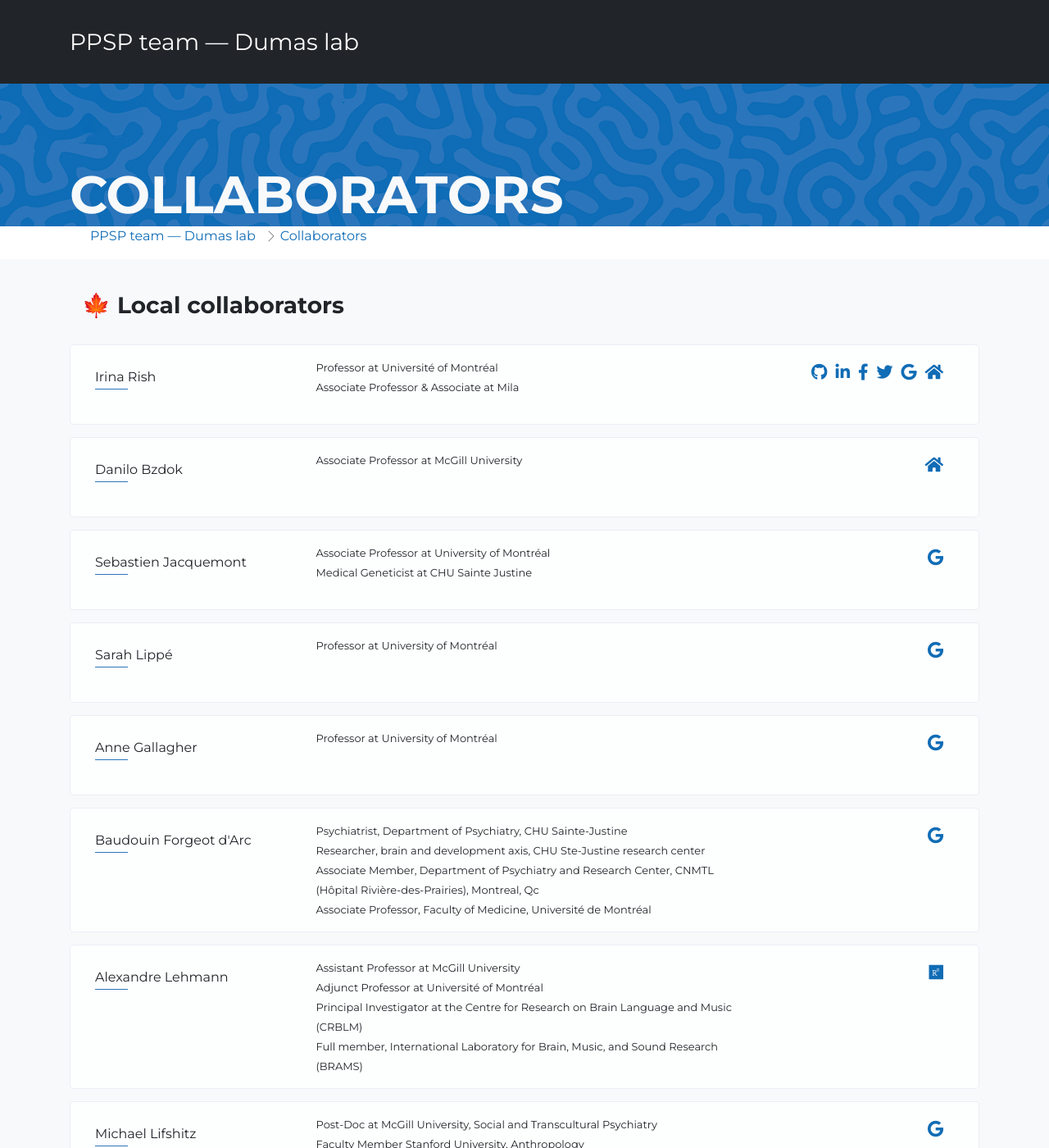
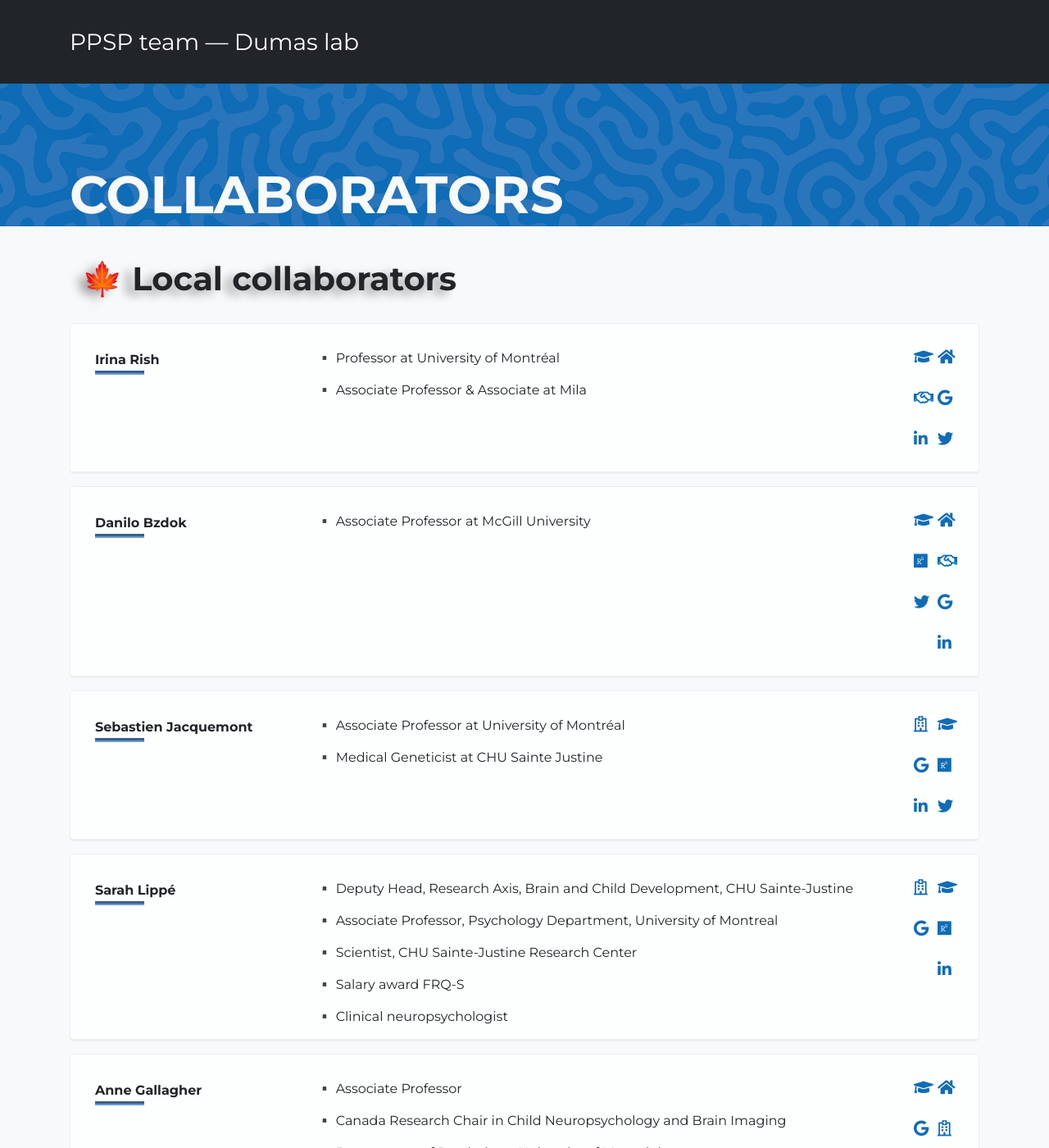
Before and after one commit to raviriley/agency-jekyll-theme, a Jekyll site: the page built from collaborators.md, in a window 1280 px wide and 1400 px high. Shown: the whole window at 82% size. Built offline with Jekyll 4.4.1, drawn with Linux system fonts in a browser that asks for light colours; some web fonts are replaced; comment, search, counter and statistics services are not loaded; some of the changed text lies outside the part shown.

Commit message:
Update collaborators social links

```diff
--- a/_data/collaborators.yml
+++ b/_data/collaborators.yml
@@ -3,21 +3,25 @@
 - people:
   - name: Irina Rish
     position:
-      - Professor at Université of Montréal
+      - Professor at University of Montréal
       - Associate Professor & Associate at Mila
     social:
-      - url: https://www.personal-website.com
+      - url: https://sites.google.com/site/irinarish/
         icon: fas fa-home
-      - url: https://scholar.google.com/citations?user=Avse5gIAAAAJ&hl=en # https://scholar.com/
+      - url : https://recherche.umontreal.ca/english/our-researchers/professors-directory/researcher/is/in31339/
+        icon: fas fa-graduation-cap
+      # - url :
+      #   icon: far fa-hospital
+      - url: https://scholar.google.com/citations?user=Avse5gIAAAAJ&hl=en
         icon: fab fa-google
-      - url: https://twitter.com
+      - url: https://mila.quebec/en/person/irina-rish/
+        icon: far fa-handshake
+      - url: https://twitter.com/irinarish?lang=en
         icon: fab fa-twitter
-      - url: https://facebook.com
-        icon: fab fa-facebook-f
-      - url: https://linkedin.com
+      - url: https://ca.linkedin.com/in/irina-rish-8b2162
         icon: fab fa-linkedin-in
-      - url: https://github.com/
-        icon: fab fa-github
+      # - url: https://github.com/
+      #   icon: fab fa-github
 
   - name:  Danilo Bzdok
     position:
@@ -25,14 +29,20 @@
     social:
       - url: https://danilobzdok.de/
         icon: fas fa-home
-      # - url: https://www.researchgate.net/
-      #   icon: fab fa-researchgate
-      # - url : https://scholar.com/
-      #   icon: fab fa-google
-      # - url: https://twitter.com
-      #   icon: fab fa-twitter
-      # - url: https://linkedin.com
-      #   icon: fab fa-linkedin-in
+      - url : https://www.mcgill.ca/bbme/danilo-bzdok
+        icon: fas fa-graduation-cap
+    #   - url : https://hospital-link.com/
+    #     icon: far fa-hospital
+      - url: https://mila.quebec/en/person/danilo-bzdok/
+        icon: far fa-handshake # Mila
+      - url: https://www.researchgate.net/profile/Danilo-Bzdok
+        icon: fab fa-researchgate
+      - url : https://scholar.google.com/citations?user=yMLTxlUAAAAJ&hl=en
+        icon: fab fa-google
+      - url: https://twitter.com/danilobzdok?lang=en
+        icon: fab fa-twitter
+      - url: https://ca.linkedin.com/in/danilo-bzdok-63b64956
+        icon: fab fa-linkedin-in
       # - url: https://github.com/
       #   icon: fab fa-github
 
@@ -43,45 +53,63 @@
     social :
         # - url: https://www.personal-website.com
         #   icon: fas fa-home
-        # - url: https://www.researchgate.net/
-        #   icon: fab fa-researchgate
+        - url : https://recherche.umontreal.ca/nos-chercheurs/repertoire-des-professeurs/chercheur/is/in19646/
+          icon: fas fa-graduation-cap
+        - url : https://recherche.chusj.org/en/Axes-de-recherche/Bio?id=97a89db2-d642-4ad8-a857-058b0a6d088d
+          icon: far fa-hospital
+        - url: https://www.researchgate.net/profile/Sebastien-Jacquemont
+          icon: fab fa-researchgate
         - url : https://scholar.google.com/citations?user=l_TQ6fAAAAAJ
           icon: fab fa-google
-        # - url: https://twitter.com
-        #   icon: fab fa-twitter
-        # - url: https://linkedin.com
-        #   icon: fab fa-linkedin-in
+        - url: https://twitter.com/jacquemontseb?lang=en
+          icon: fab fa-twitter
+        - url: https://www.linkedin.com/in/sebastien-jacquemont-05757033/
+          icon: fab fa-linkedin-in
         # - url: https://github.com/
         #   icon: fab fa-github
 
   - name: Sarah Lippé
     position :
-        - Professor at University of Montréal
+      - Deputy Head, Research Axis, Brain and Child Development, CHU Sainte-Justine
+      - Associate Professor, Psychology Department, University of Montreal
+      - Scientist, CHU Sainte-Justine Research Center
+      - Salary award FRQ-S
+      - Clinical neuropsychologist
     social :
         # - url: https://www.personal-website.com
         #   icon: fas fa-home
-        # - url: https://www.researchgate.net/
-        #   icon: fab fa-researchgate
+        - url : https://recherche.umontreal.ca/nos-chercheurs/repertoire-des-professeurs/chercheur/is/in15005/
+          icon: fas fa-graduation-cap
+        - url : https://recherche.chusj.org/en/Axes-de-recherche/Bio?id=f8b3f542-fb84-453d-9d19-52f80859568a
+          icon: far fa-hospital
+        - url: https://www.researchgate.net/scientific-contributions/Sarah-Lippe-10930163
+          icon: fab fa-researchgate
         - url : https://scholar.google.com/citations?user=QL9V5DAAAAAJ&hl=en
           icon: fab fa-google
         # - url: https://twitter.com
         #   icon: fab fa-twitter
-        # - url: https://linkedin.com
-        #   icon: fab fa-linkedin-in
+        - url: https://www.linkedin.com/in/sarah-lipp%C3%A9-ph-d-637b1029/
+          icon: fab fa-linkedin-in
         # - url: https://github.com/
         #   icon: fab fa-github
 
 
   - name: Anne Gallagher
     position :
-        - Professor at University of Montréal
+        - Associate Professor
+        - Canada Research Chair in Child Neuropsychology and Brain Imaging
+        - Department of Psychology, University of Montréal
     social :
-        # - url: https://www.personal-website.com
-        #   icon: fas fa-home
+        - url: https://lionlab.umontreal.ca/home/
+          icon: fas fa-home
+        - url : https://recherche.umontreal.ca/english/our-researchers/professors-directory/researcher/is/in15783/
+          icon: fas fa-graduation-cap
+        - url : https://recherche.chusj.org/en/Axes-de-recherche/Bio?id=2f93cc94-1e8c-4b64-9771-2efa21f354f5
+          icon: far fa-hospital
         - url : https://scholar.google.ca/citations?user=zAyeJmoAAAAJ&hl=en
           icon: fab fa-google
-        # - url: https://www.researchgate.net/
-        #   icon: fab fa-researchgate
+        - url: https://www.researchgate.net/profile/Anne-Gallagher-4
+          icon: fab fa-researchgate
         # - url: https://twitter.com
         #   icon: fab fa-twitter
         # - url: https://facebook.com
@@ -96,21 +124,25 @@
     position :
         - Psychiatrist, Department of Psychiatry, CHU Sainte-Justine
         - Researcher, brain and development axis, CHU Ste-Justine research center
-        - Associate Member, Department of Psychiatry and Research Center, CNMTL (Hôpital Rivière-des-Prairies), Montreal, Qc
-        - Associate Professor, Faculty of Medicine, Université de Montréal
+        - Associate Member, Department of Psychiatry and Research Center, CNMTL (Hôpital Rivière-des-Prairies)
+        - Associate Professor, Faculty of Medicine, University of Montréal
     social :
         # - url: https://www.personal-website.com
         #   icon: fas fa-home
+        - url : https://recherche.umontreal.ca/nos-chercheurs/repertoire-des-professeurs/chercheur/is/in16722/
+          icon: fas fa-graduation-cap
+        - url : https://recherche.chusj.org/fr/Axes-de-recherche/Bio?id=3eb7a212-f013-469d-965a-fd2fb96b27e6
+          icon: far fa-hospital
         - url : https://scholar.google.com/citations?user=nPxD7n4AAAAJ&hl=en
           icon: fab fa-google
-        # - url: https://www.researchgate.net/
-        #   icon: fab fa-researchgate
+        - url: https://www.researchgate.net/profile/Baudouin-Forgeot-Darc
+          icon: fab fa-researchgate
         # - url: https://twitter.com
         #   icon: fab fa-twitter
         # - url: https://facebook.com
         #   icon: fab fa-facebook-f
-        # - url: https://linkedin.com
-        #   icon: fab fa-linkedin-in
+        - url: https://www.linkedin.com/in/baudouin-forgeot-d-arc-93953557/
+          icon: fab fa-linkedin-in
         # - url: https://github.com/
         #   icon: fab fa-github
 
@@ -121,12 +153,18 @@
         - Principal Investigator at the Centre for Research on Brain Language and Music (CRBLM)
         - Full member, International Laboratory for Brain, Music, and Sound Research (BRAMS)
     social :
-        # - url: https://www.personal-website.com
-        #   icon: fas fa-home
-        # - url : https://scholar.com/
-        #   icon: fab fa-google
-        - url: https://www.researchgate.net/profile/Alexandre-Lehmann
-          icon: fab fa-researchgate
+      # - url: https://www.personal-website.com
+      #   icon: fas fa-home
+      # - url : https://www.university-link.com
+      #   icon: fas fa-graduation-cap
+      - url: https://recherche.umontreal.ca/english/our-researchers/professors-directory/researcher/is/in19355/
+        icon: fas fa-university
+      # - url : https://scholar.com/
+      #   icon: fab fa-google
+      - url : https://www.mcgill.ca/ent/about-us/faculty/dr-alexandre-lehmann
+        icon: fas fa-graduation-cap
+      - url: https://www.researchgate.net/profile/Alexandre-Lehmann
+        icon: fab fa-researchgate
         # - url: https://twitter.com
         #   icon: fab fa-twitter
         # - url: https://facebook.com
@@ -146,14 +184,12 @@
         #   icon: fas fa-home
         - url : https://scholar.google.de/citations?user=bbFD2uEAAAAJ&hl=en
           icon: fab fa-google
-        # - url: https://www.researchgate.net
-        #   icon: fab fa-researchgate
-        # - url: https://twitter.com
-        #   icon: fab fa-twitter
-        # - url: https://facebook.com
-        #   icon: fab fa-facebook-f
-        # - url: https://linkedin.com
-        #   icon: fab fa-linkedin-in
+        - url: https://www.researchgate.net/profile/Michael-Lifshitz
+          icon: fab fa-researchgate
+        - url: https://twitter.com/illumabilities?lang=en
+          icon: fab fa-twitter
+        - url: https://www.linkedin.com/in/michaellifshitz/
+          icon: fab fa-linkedin-in
         # - url: https://github.com/
         #   icon: fab fa-github
 
@@ -167,14 +203,12 @@
         #   icon: fas fa-home
         - url : https://scholar.google.ca/citations?user=ILpGOMkAAAAJ&hl=en
           icon: fab fa-google
-        # - url: https://www.researchgate.net
-        #   icon: fab fa-researchgate
-        # - url: https://twitter.com
-        #   icon: fab fa-twitter
-        # - url: https://facebook.com
-        #   icon: fab fa-facebook-f
-        # - url: https://linkedin.com
-        #   icon: fab fa-linkedin-in
+        - url: https://www.researchgate.net/profile/Maxwell-Ramstead
+          icon: fab fa-researchgate
+        - url: https://twitter.com/mjdramstead?lang=en
+          icon: fab fa-twitter
+        - url: https://www.linkedin.com/in/maxwell-ramstead-43a1991b7/
+          icon: fab fa-linkedin-in
         # - url: https://github.com/
         #   icon: fab fa-github
 
@@ -182,17 +216,16 @@
   - name: Axel Constant
     position :
         - '*** University of Sydney'
+        - PhD candidate
     social :
         # - url: https://www.personal-website.com
         #   icon: fas fa-home
         - url : https://scholar.google.com/citations?user=ceTlA00AAAAJ&hl=en
           icon: fab fa-google
-        # - url: https://www.researchgate.net
-        #   icon: fab fa-researchgate
-        # - url: https://twitter.com
-        #   icon: fab fa-twitter
-        # - url: https://facebook.com
-        #   icon: fab fa-facebook-f
+        - url: https://www.researchgate.net/profile/Axel-Constant
+          icon: fab fa-researchgate
+        - url: https://twitter.com/constantaxel?lang=en
+          icon: fab fa-twitter
         # - url: https://linkedin.com
         #   icon: fab fa-linkedin-in
         # - url: https://github.com/
@@ -200,11 +233,11 @@
 
 
 - groupName:
-  - 🗺️ International collaborators
+  - 🌎 International collaborators
 - people:
   - name: Denis Engemann
     position :
-      - Research Scientist, Principal Investigator at Parietal, INRIA Saclay
+      - Research Scientis and Principal Investigator at Parietal – INRIA Saclay
     country : 🇫🇷 Palaiseau, France
     social :
       - url: https://denis-engemann.de/
@@ -224,7 +257,7 @@
 
   - name: Elvis Dohmatob
     position :
-      - Researcher, Facebook AI Research (FAIR)
+      - Researcher at Facebook AI Research (FAIR)
     country : 🇫🇷 Paris, France
     social :
       # - url: https://www.personal-website.com
@@ -244,7 +277,7 @@
 
   - name: J.-A. Micoulaud-Franchi
     position :
-      - Psychiatrist at CHU de Bordeaux - University of Bordeaux
+      - Psychiatrist at CHU de Bordeaux –– University of Bordeaux
     country : 🇫🇷 Bordeaux, France
     social :
       - url: https://sites.google.com/site/jarthurmicoulaud/home
@@ -284,7 +317,7 @@
 
   - name: Quentin Moreau
     position :
-      - Postdoctoral Researcher in the department of Psychology at Sapienza University of Rome
+      - Postdoctoral Researcher in the department of Psychology at Sapienza –– University of Rome
     country : 🇮🇹 Rome, Italy
     social :
       # - url: https://www.personal-website.com
@@ -304,7 +337,7 @@
 
   - name: Leonhard Schilbach
     position :
-      - Psychiatrist and head of the Department for General Psychiatry 2 at the LVR-Klinikum Düsseldorf
+      - Psychiatrist and head of the Department for General Psychiatry 2 at the LVR–Klinikum Düsseldorf
     country : 🇩🇪 Munich, Germany
     social :
       # - url: https://www.personal-website.com
@@ -324,7 +357,7 @@
 
   - name: Juha Lahnakoski
     position :
-      - Postdoctoral Researcher at  Institute of Neuroscience and Medicine - Julich Forschungszentrum
+      - Postdoctoral researcher at  Institute of Neuroscience and Medicine –– Julich Forschungszentrum
     country : 🇩🇪 Jülich, Germany
     social :
       - url: https://users.aalto.fi/~jlahnako/
@@ -344,7 +377,7 @@
 
   - name: Dimitris Bolis
     position :
-      - postdoc researcher at the Max Planck Institute of Psychiatry Munich
+      - Postdoctoral researcher at the Max Planck Institute of Psychiatry Munich
     country : 🇩🇪 Munich, Germany
     social :
       - url: https://sites.google.com/site/dimitrisbolis/
@@ -451,18 +484,18 @@
     social :
       - url: https://amirdjv.netlify.app/
         icon: fas fa-home
-        # - url : https://scholar.com/
-        #   icon: fab fa-google
-        # - url: https://www.researchgate.net
-        #   icon: fab fa-researchgate
-        # - url: https://twitter.com
-        #   icon: fab fa-twitter
-        # - url: https://facebook.com
-        #   icon: fab fa-facebook-f
-        # - url: https://linkedin.com
-        #   icon: fab fa-linkedin-in
-        # - url: https://github.com/
-        #   icon: fab fa-github
+      - url : https://scholar.google.co.il/citations?user=kRDHxuYAAAAJ&hl=en
+        icon: fab fa-google
+      - url: https://www.researchgate.net/scientific-contributions/Amir-Djalovski-2043929980
+        icon: fab fa-researchgate
+      # - url: https://twitter.com
+      #   icon: fab fa-twitter
+      # - url: https://facebook.com
+      #   icon: fab fa-facebook-f
+      - url: https://www.linkedin.com/in/amirdjalovski/
+        icon: fab fa-linkedin-in
+      # - url: https://github.com/
+      #   icon: fab fa-github
 
   - name: Ruth Feldman
     position :
@@ -491,18 +524,22 @@
     social :
       - url: https://claramoreau9.github.io/
         icon: fas fa-home
-        # - url : https://scholar.com/
-        #   icon: fab fa-google
-        # - url: https://www.researchgate.net
-        #   icon: fab fa-researchgate
-        # - url: https://twitter.com
-        #   icon: fab fa-twitter
-        # - url: https://facebook.com
-        #   icon: fab fa-facebook-f
-        # - url: https://linkedin.com
-        #   icon: fab fa-linkedin-in
-        # - url: https://github.com/
-        #   icon: fab fa-github
+      - url :
+        icon: fas fa-graduation-cap
+      - url :
+        icon: far fa-hospital
+    # - url : https://scholar.com/
+    #   icon: fab fa-google
+    # - url: https://www.researchgate.net
+    #   icon: fab fa-researchgate
+    # - url: https://twitter.com
+    #   icon: fab fa-twitter
+    # - url: https://facebook.com
+    #   icon: fab fa-facebook-f
+    # - url: https://linkedin.com
+    #   icon: fab fa-linkedin-in
+    # - url: https://github.com/
+    #   icon: fab fa-github
 
   - name: Tom Froese
     position :
@@ -511,18 +548,22 @@
     social :
       # - url: https://www.personal-website.com
       #   icon: fas fa-home
+      - url :
+        icon: fas fa-graduation-cap
+      - url :
+        icon: far fa-hospital
       - url : https://scholar.google.com/citations?user=uKd8pmUAAAAJ&hl=en
         icon: fab fa-google
       - url: https://www.researchgate.net/scientific-contributions/Tom-Froese-70670755
         icon: fab fa-researchgate
-      # - url: https://twitter.com
-      #   icon: fab fa-twitter
-      # - url: https://facebook.com
-      #   icon: fab fa-facebook-f
-      # - url: https://linkedin.com
-      #   icon: fab fa-linkedin-in
-      # - url: https://github.com/
-      #   icon: fab fa-github
+    # - url: https://twitter.com
+    #   icon: fab fa-twitter
+    # - url: https://facebook.com
+    #   icon: fab fa-facebook-f
+    # - url: https://linkedin.com
+    #   icon: fab fa-linkedin-in
+    # - url: https://github.com/
+    #   icon: fab fa-github
 
 
 # - groupName: Previous Paris Team
--- a/_includes/collaborators.html
+++ b/_includes/collaborators.html
@@ -4,23 +4,7 @@
 		html{scroll-behavior: smooth;}
 	</style> -->
 	{% include header.html %}
-	<div class="container">
-		<div class="row backlink">
-			<ul class="path" >
-				<li class="list-inline">
-					<a class="js-scroll-trigger" href="./">
-						{{ site.title }}
-					</a>
-				</li>
-				<li class="list-inline current-page">
-					<a class="js-scroll-trigger" href="{{ page.url }}">
-						{{ page.title | capitalize }}
-					</a>
-				</li>
-			</ul>
-		</div>
-	</div>
-	<div class="container-fluid bg-light">
+	<div class="container-fluid bg-light" style="padding-bottom: 100px;">
 		<!-- <div class="col-12 col-md-3 col-sm-3 collaborators-menu" style="height: fit-content; background-color:white; margin: 30px 15px;  padding: 55px 0px;">
 		{% for collaborator in site.data.collaborators %}
 			<a href="#{{ collaborator.groupName }}">
@@ -37,24 +21,32 @@
 				<div class="">
 					{% for collaborator in site.data.collaborators %}
 						<div class="col groupName {{ collaborator.groupName }}">
-							<h3>
+							<h1>
 								{{ collaborator.groupName[0] }}
-							</h3>
+							</h1>
 					</div>
 					{% for person in collaborator.people %}
-						<div class="col-12 collaborator">
+						<div class="col-12 collaborator" style="border-bottom: inset;">
 							<div class="row">
-								<div class="col-sm collaborator-name">
+								<div class="col-lg-3 collaborator-name">
 									<p style=" font-size: 1rem;"> {{ person.name }} </p>
 								</div>
-								<div class="col-6 collaborators-position">
+								<div class="col-lg-8">
 									{% for positions in person.position %}
-										<span style="font-size: .81rem;"> {{ positions }} </span> <br>
+									<div class="positions">
+										<span> {{ positions }} </span> <br>
+									</div>
 									{% endfor %}
-										<span style="font-size: .81rem;"> {{ person.country }} </span>
+									{% if person.country %}
+									<div class="country">
+
+										<span> {{ person.country }} </span>
+
+									</div>
+									{% endif %}
 								</div>
-								<div class="col">
-									<ul class="list-inline social-buttons ml-auto p-2">
+								<div class="col-md">
+									<ul class="list-inline social-buttons">
 										{% for network in person.social %}
 											<li class="list-inline">
 												<a href="{{ network.url }}" target="_blank" rel="noopener noreferrer">
--- a/_sass/layout/_collaborators.scss
+++ b/_sass/layout/_collaborators.scss
@@ -62,53 +62,74 @@
         border-radius: 5px;
         .groupName{
                 margin: 30px 0px;
+                h1{
+                    filter: drop-shadow(-10px 5px 6px #5d5d5d91);
+                }
             }
         .collaborator{
             background-color: #ffffffbd;
             border-radius: 5px;
             margin: 15px 0;
-            padding: 15px 30px;
+            padding: 30px 30px 0px 30px;
             border: #87a8cc2b;
             border-style: solid;
             border-width: thin;
-            &:hover{
-                background-color: #fffffff0;
-                filter: drop-shadow(1px 2px 13px #acc0d4);;
+
+            .positions{
+                margin-bottom: 15px;
+                &::before{
+                    content: "▪️";
+                    color: #106cb5;
+                }
+            }
+            .country{
+                margin-bottom: 30px;
             }
             .list-inline{
                 float: right;
+                // @media (max-width: 991px){
+                //     float: left;
+                // }
             }
 
             ul.social-buttons li a {
-                font-size: 20px;
+                font-size: 1.2em;
                 line-height: 0px;
                 color: #106cb5;
                 background-color: transparent;
                 width: auto;
-                margin: 0 5px;
+                margin: 0;
+                i{
+                    &:hover{
+                        filter: drop-shadow(2px 1px 2px #c9c9c9);
                     }
-            // p{
-            //     &:after {
-            //         content: '\279A';
-            //         color: #106cb5;
-            //     }
+                }
+                .fab, .fas, .far{
+                    width: 20px;
+                    margin-left: 9px;
+                }
+            }
+            .collaborator-name{
+                p{
+                font-weight: 600;
+                // &:after {
+                //     content: '\279A';
+                //     color: #106cb5;
                 // }
-            .collaborator-name{
+
+            }
+
                 &::before {
                     content: "";
                     position: absolute;
-                top: 2.4em;
+                    top: 1.7em;
                     left: 15px;
                     right: 0;
                     height: 0.9em;
-                border-top: 1px solid #2c75bb;
+                    border-top: 5px groove #649cd8;
                     z-index: 2;
-                width: 40px
-
+                    width: 60px;
             }
-        }
-        .collaborator-name{
-            padding-top: 10px;
         }
         .collaborator-position{
             display: grid;
```
Lines whose indentation alone changed are shown as unchanged.
